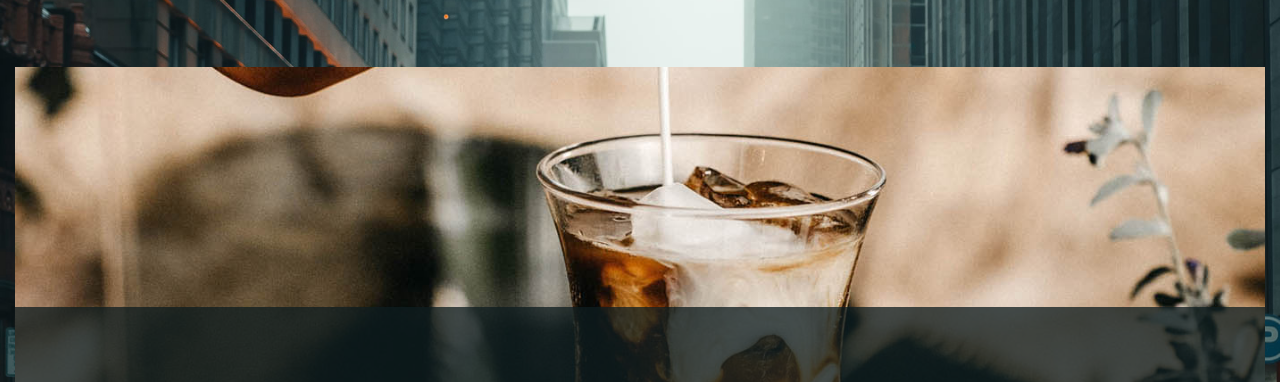
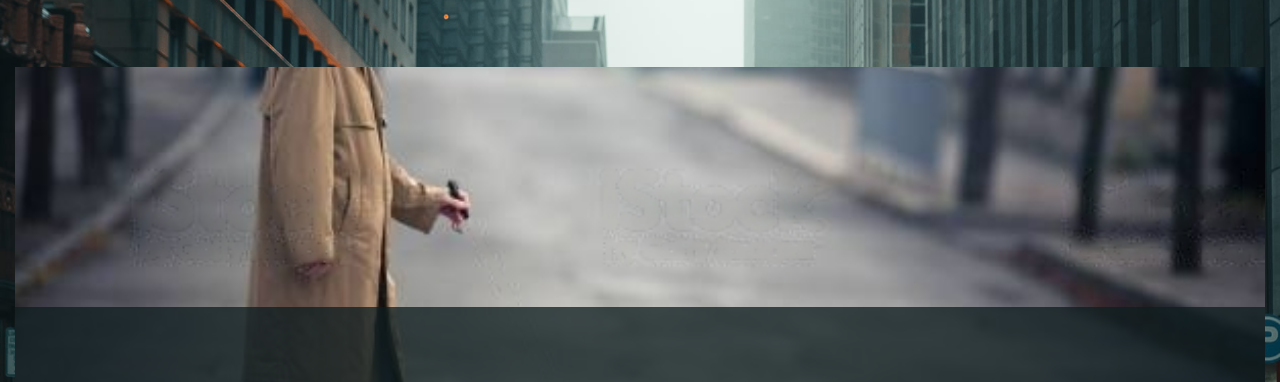
Before and after one commit to efesefe/GenEye-web-page, a plain HTML site: page services.html in a window 1280 px wide. Shown: the part 243-625 px from the top of the page. Drawn offline with nearby package versions, Linux system fonts and the light colour scheme.

Commit message:
services final commit

```diff
--- a/services.html
+++ b/services.html
@@ -79,7 +79,7 @@ https://templatemo.com/tm-534-parallo
             <div class="parallax-window tm-services-parallax-header"
                  data-parallax="scroll"
                  data-z-index="101"
-                 data-image-src="img/coffee-glass.jpg">
+                 data-image-src="img/service.jpeg">
 
                  <div class="tm-bg-black-transparent text-center tm-services-header">
                     <h2 class="text-uppercase tm-services-page-title">Our Services</h2>
```
